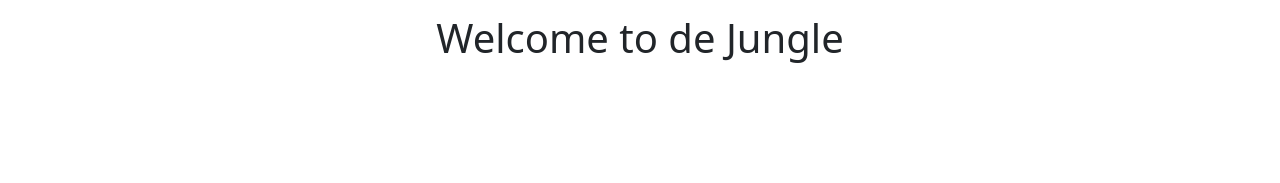
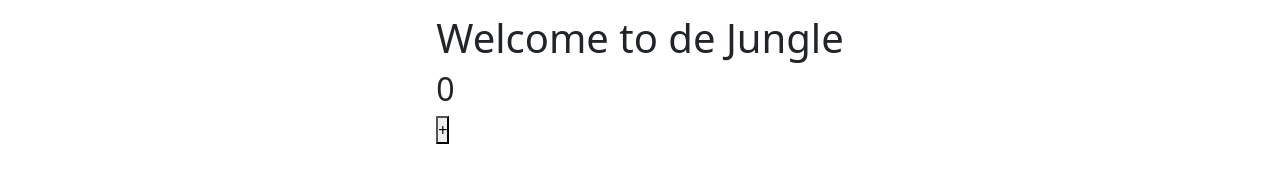
Before and after one commit to rogerda/reactstp1, a React (Create React App) app: page / in a window 1280 px wide. Shown: the part 171-354 px from the top of the page. Built offline with nearby package versions, Linux system fonts and the light colour scheme.

Commit message:
nuevo boton y effectos

```diff
--- /dev/null
+++ b/src/components/ItemCount/index.jsx
@@ -0,0 +1,29 @@
+import React,{useState, useEffect} from 'react';
+import './styles.css'
+
+const ItemCount = () => {
+
+    const [count, setCount] = useState(0);
+    const handleAdd = () => {
+        setCount(count+1)
+
+    }
+    useEffect(()=> {
+        //EL ARRAY DEPENDECIAS VACIOS FUNCIÓN CALLBACK DE MONTA X  UNICA VEZ
+        console.log("Se montó el ItemCount");
+    }, [])
+        //2 efecto lo que necesitemos
+        //funcion callback de nro del useefefect se ejecute y se monte y actualice el valor count
+    useEffect(()=>{
+        console.log ("se actualiza el estado!")
+    }, [count] );
+
+  return (
+  <div>
+    <h2>{count}</h2>
+    <button onClick={handleAdd}>+</button>
+  </div>
+  );
+
+};
+export default ItemCount;
--- a/src/containers/ItemListContainer/index.jsx
+++ b/src/containers/ItemListContainer/index.jsx
@@ -1,11 +1,12 @@
 import React from 'react';
+import ItemCount from '../../components/ItemCount';
 import './styles.css';
 
 const ItemListContainer = ({greeting}) => {
 return (
 <div>
 <h1>{greeting}</h1>
-
+    <ItemCount/>
 </div>
 
 )
--- a/src/index.js
+++ b/src/index.js
@@ -5,7 +5,7 @@ import App from './App';
 
 const root = ReactDOM.createRoot(document.getElementById('root'));
 root.render(
-  <React.StrictMode>
+  //<React.StrictMode>
     <App />
-  </React.StrictMode>
+ // </React.StrictMode>
 );
```
Also changed, not shown: src/components/ItemCount/styles.css (added).
